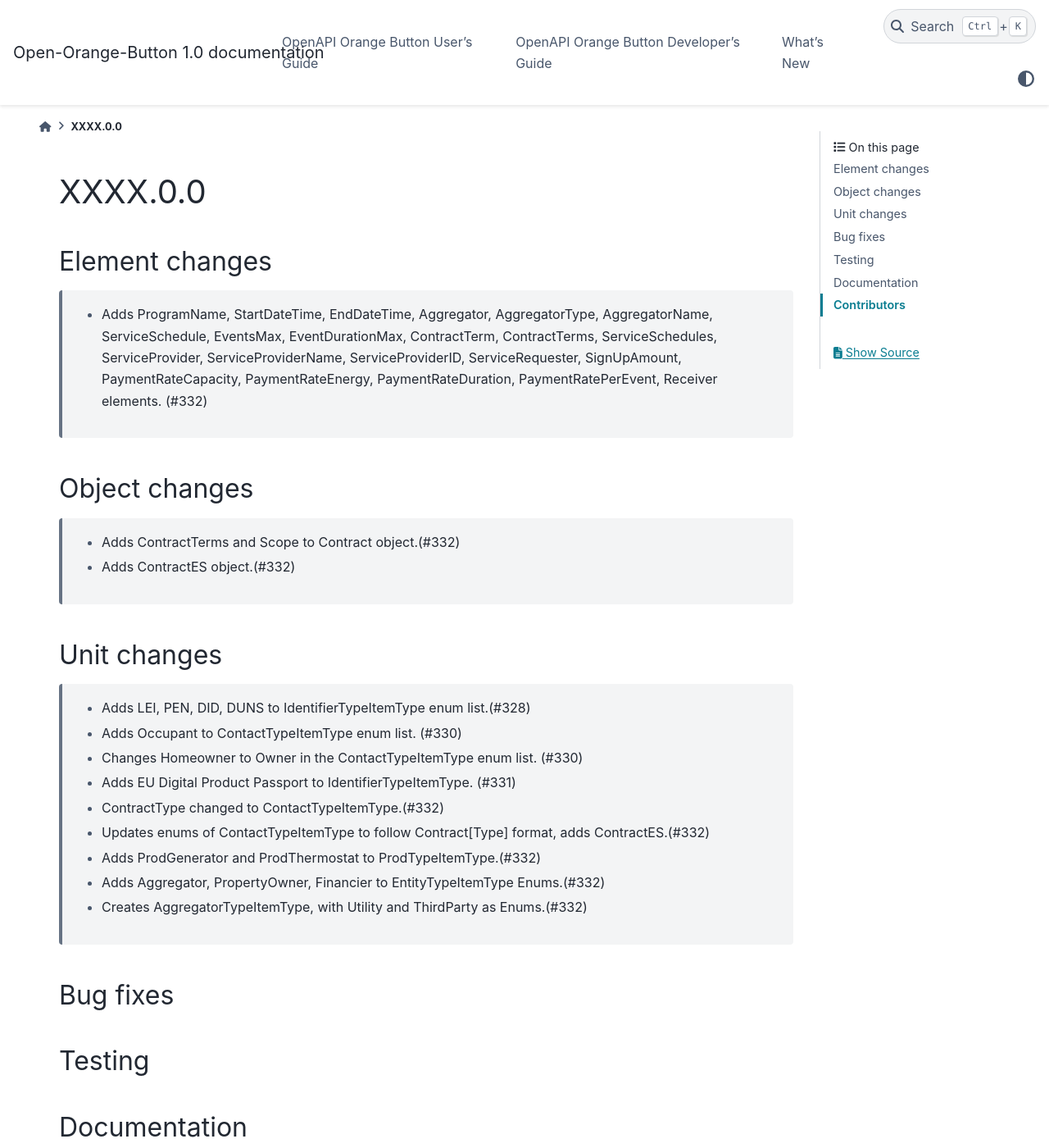
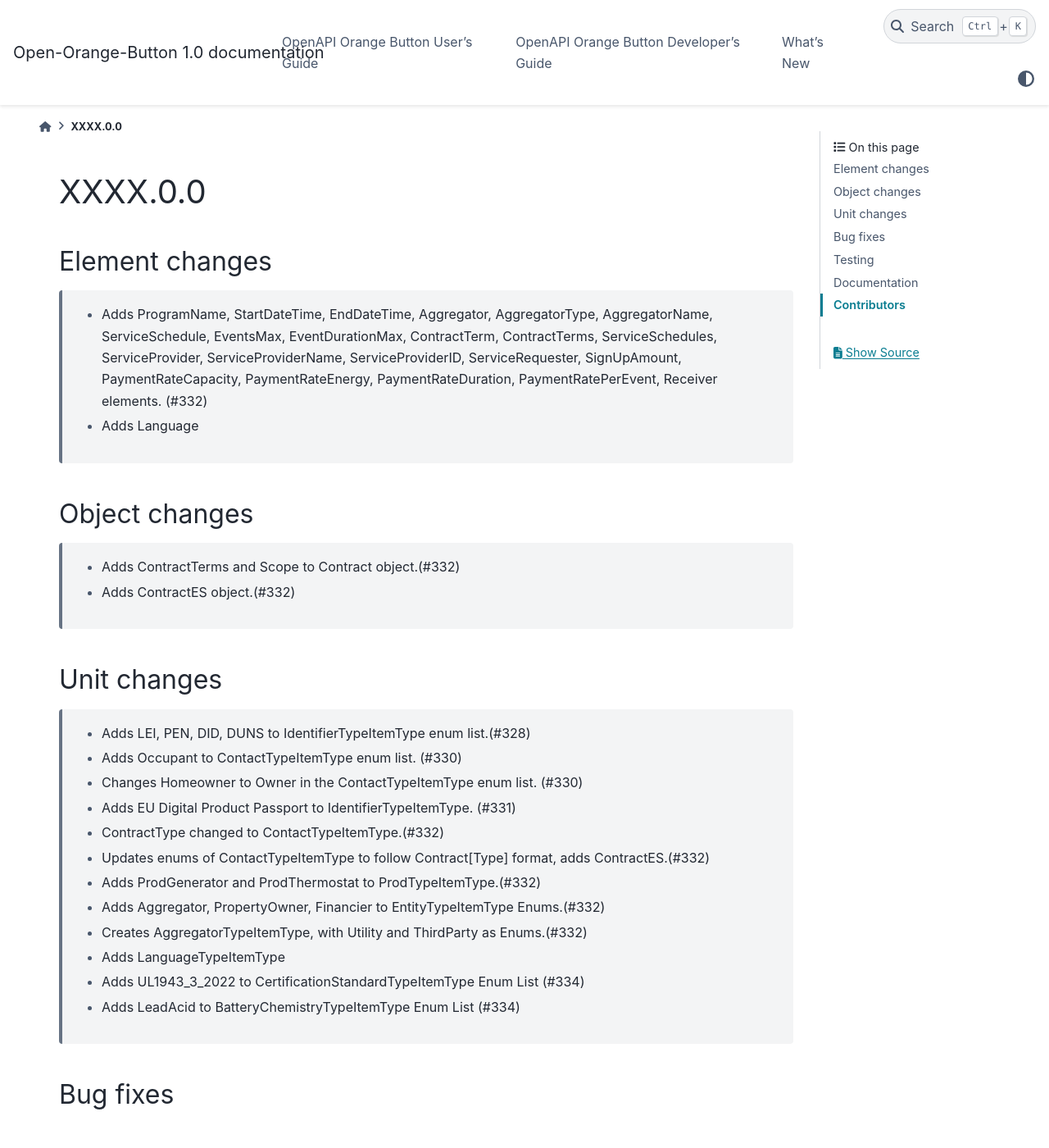
Before and after one commit to Open-Orange-Button/Orange-Button-Taxonomy, a Sphinx documentation site: the page built from docs/sphinx/source/whatsnew/whatsnew_dev.rst, in a window 1280 px wide and 1400 px high. Shown: the whole window at 82% size. Built offline with Sphinx 7.4.7 and the PyData theme 0.15.4, drawn with Linux system fonts in a browser that asks for light colours.

Commit message:
Product Registry related updates to enum lists.

```diff
--- a/docs/sphinx/source/whatsnew/whatsnew_dev.rst
+++ b/docs/sphinx/source/whatsnew/whatsnew_dev.rst
@@ -7,6 +7,7 @@ XXXX.0.0
 Element changes
 ~~~~~~~~~~~~~~~
  * Adds ProgramName, StartDateTime, EndDateTime, Aggregator, AggregatorType, AggregatorName, ServiceSchedule, EventsMax, EventDurationMax, ContractTerm, ContractTerms, ServiceSchedules, ServiceProvider, ServiceProviderName, ServiceProviderID, ServiceRequester, SignUpAmount, PaymentRateCapacity, PaymentRateEnergy, PaymentRateDuration, PaymentRatePerEvent, Receiver elements. (#332)
+ * Adds Language
 
 Object changes
 ~~~~~~~~~~~~~~
@@ -24,6 +25,9 @@ Unit changes
  * Adds ProdGenerator and ProdThermostat to ProdTypeItemType.(#332)
  * Adds Aggregator, PropertyOwner, Financier to EntityTypeItemType Enums.(#332)
  * Creates AggregatorTypeItemType, with Utility and ThirdParty as Enums.(#332)
+ * Adds LanguageTypeItemType
+ * Adds UL1943_3_2022 to CertificationStandardTypeItemType Enum List (#334)
+ * Adds LeadAcid to BatteryChemistryTypeItemType Enum List (#334)
 
 
 Bug fixes
```
